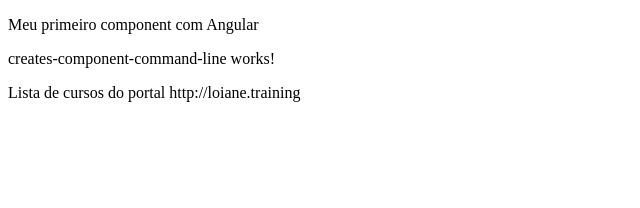
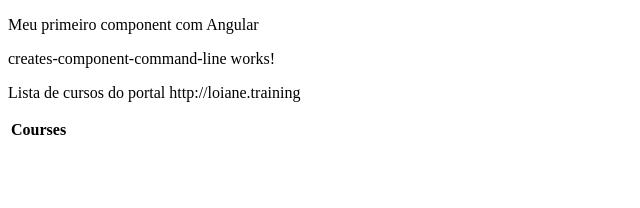
Before and after one commit to igooruh/class-persoan, an Angular app: page / in a window 1280 px wide. Shown: the top 208 px of the page, without its empty margins (0-640 px from the left). Built offline with nearby package versions, Linux system fonts and the light colour scheme.

Commit message:
Creates table of courses

```diff
--- a/src/app/employees/employees.component.html
+++ b/src/app/employees/employees.component.html
@@ -1 +1,14 @@
 <p>Lista de cursos do portal {{ nomePortal }}</p>
+
+<table>
+    <thead>
+        <tr>
+            <th>Courses</th>
+        </tr>
+    </thead>
+    <tbody>
+        <tr *ngFor='let course of courses'>
+            <td>{{course}}</td>
+        </tr>
+    </tbody>
+</table>
```
